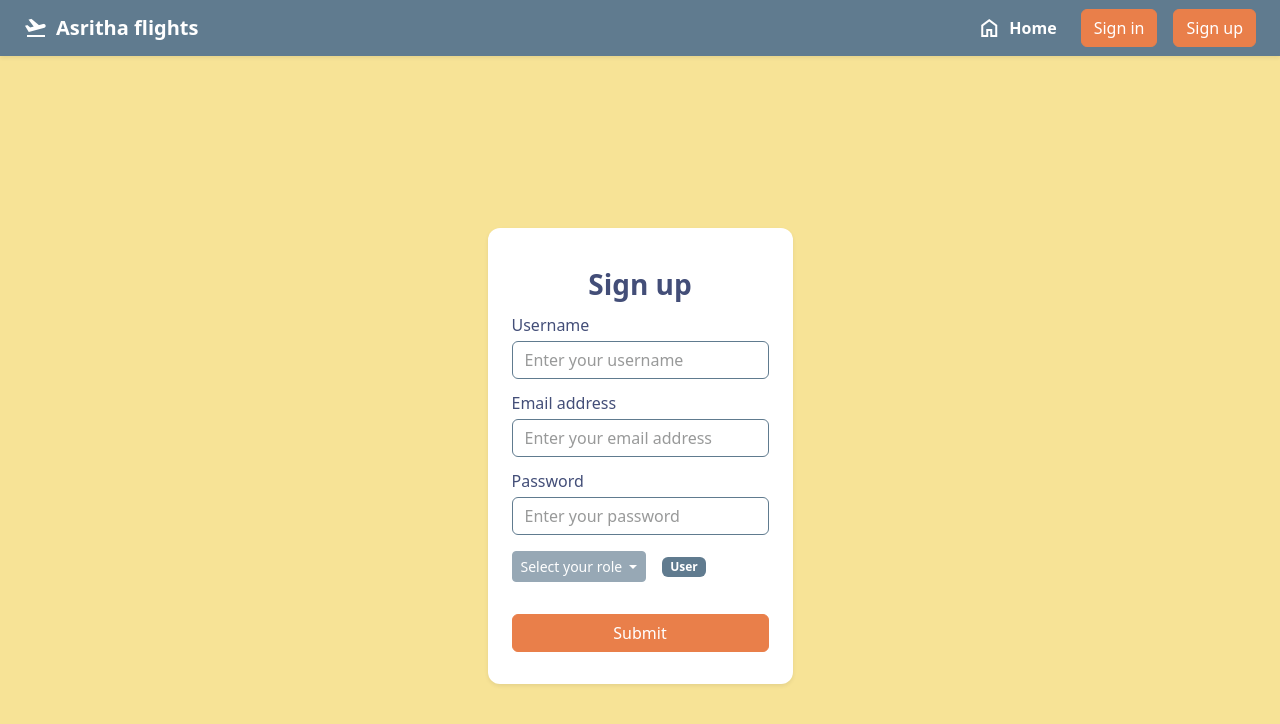
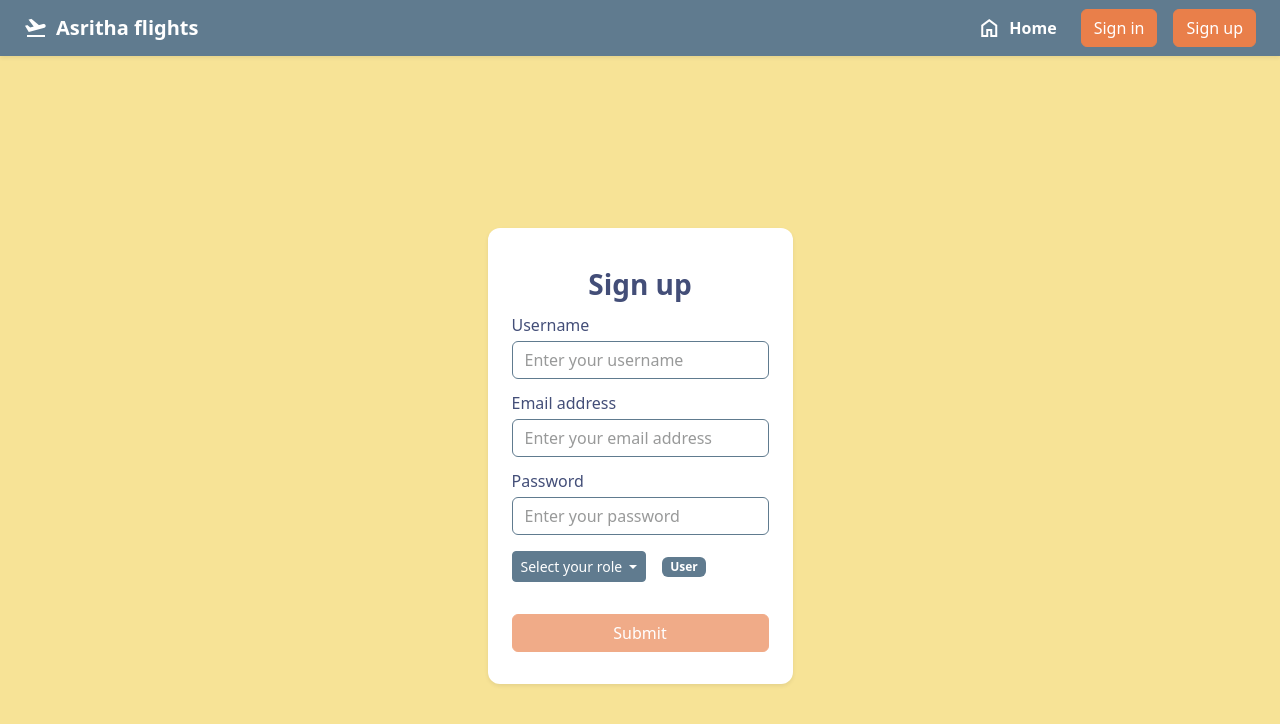
Before and after one commit to asritha26k/frontend-for-flight-booking-app, an Angular app: page /signup in a window 1280 px wide. Shown: the top 724 px of the page. Built offline with nearby package versions, Linux system fonts and the light colour scheme; no server answers.

Commit message:
disabled button error fixed

```diff
--- a/src/app/components/signup/signup.html
+++ b/src/app/components/signup/signup.html
@@ -43,7 +43,7 @@
   </div>
    </div>
   <div class="dropdown">
-<button [disabled]="form.invalid"
+<button
   class="btn btn-sm btn-secondary dropdown-toggle my-3"
   type="button"
   id="dropdownMenuButton"
@@ -76,6 +76,6 @@
 </div>
 </div>
 
-  <button  type="submit" class="btn btn-primary my-2 ">Submit</button>
+  <button  [disabled]="form.invalid" type="submit" class="btn btn-primary my-2 ">Submit</button>
 </form>
 </div>
```
